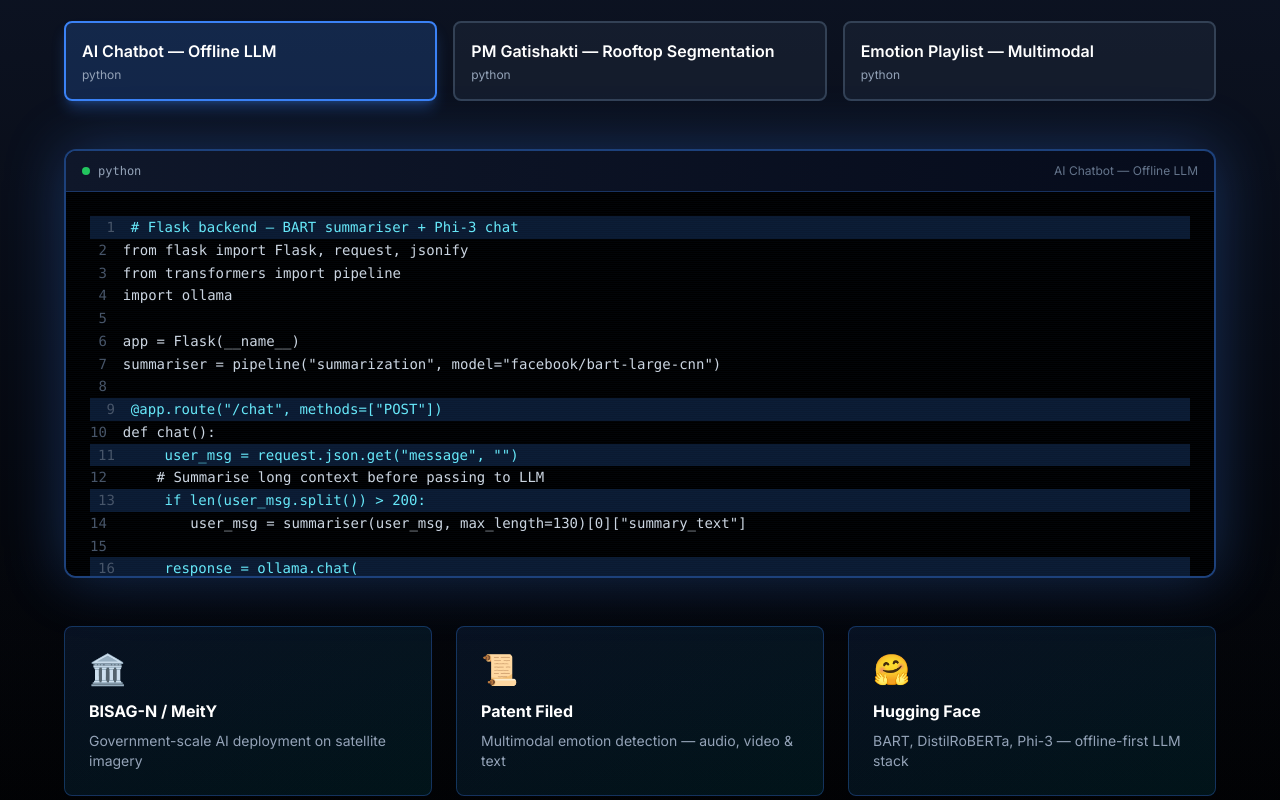
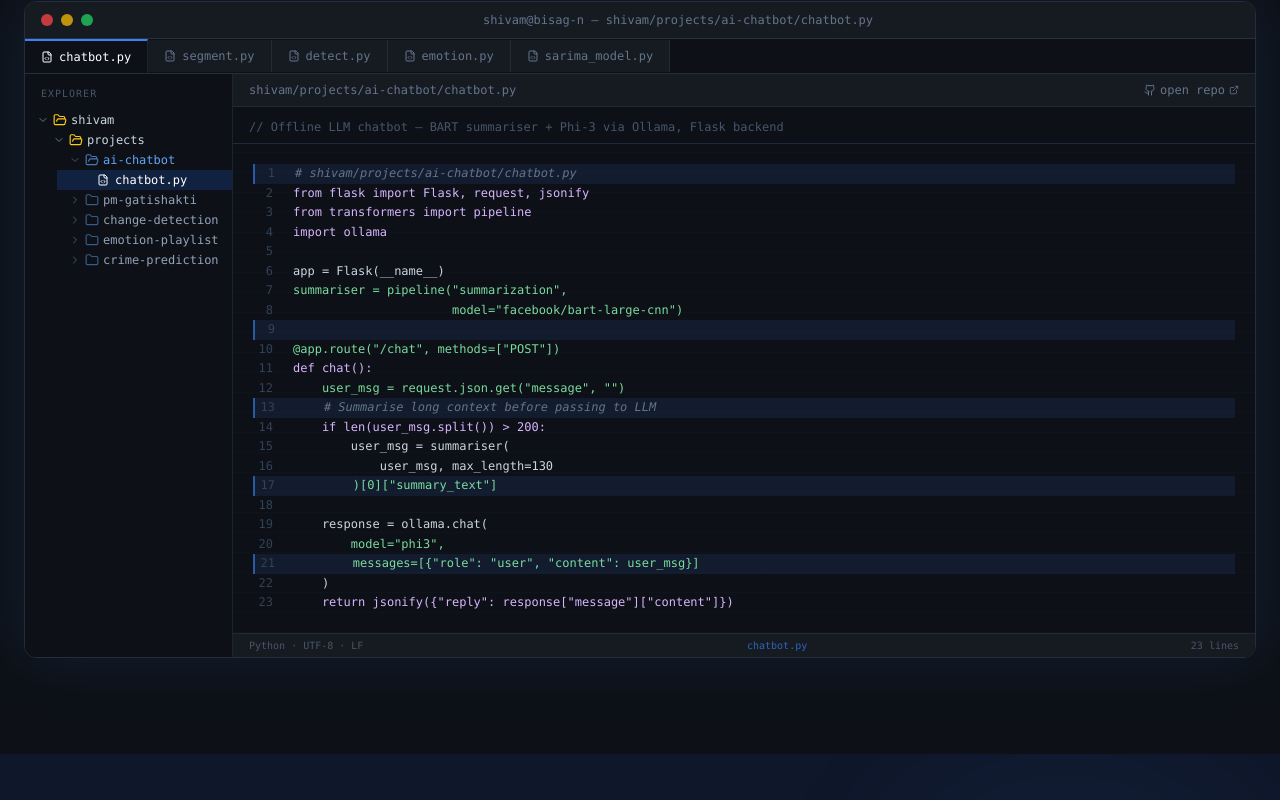
Before and after one commit to shivamshukla-exe/portfolio, a React (Vite) app: page / in a window 1280 px wide. Shown: the part 2240-3040 px from the top of the page. Built offline with nearby package versions, Linux system fonts and the light colour scheme.

Commit message:
ide-style code showcase, fix experience nav highlight

```diff
--- a/src/components/About.tsx
+++ b/src/components/About.tsx
@@ -120,6 +120,7 @@ export default function About() {
         </div>
 
         <div
+          id="experience"
           className={`transition-all duration-1000 delay-600 ${
             isVisible ? 'opacity-100 translate-y-0' : 'opacity-0 translate-y-20'
           }`}
--- a/src/components/CodeShowcase.tsx
+++ b/src/components/CodeShowcase.tsx
@@ -1,48 +1,56 @@
 import { useEffect, useRef, useState } from 'react';
 import gsap from 'gsap';
+import { Github, ExternalLink, ChevronRight, ChevronDown, FileCode, Folder, FolderOpen } from 'lucide-react';
 
 interface CodeSnippet {
-  title: string;
+  file: string;       // filename shown in tab + tree
+  path: string;       // full tree path shown in breadcrumb
   language: string;
+  github: string;
+  description: string;
   code: string;
   highlights: number[];
 }
 
-export default function CodeShowcase() {
-  const [activeSnippet, setActiveSnippet] = useState(0);
-  const containerRef = useRef<HTMLDivElement>(null);
-  const codeRef = useRef<HTMLPreElement>(null);
-
-  const snippets: CodeSnippet[] = [
+const SNIPPETS: CodeSnippet[] = [
   {
-      title: 'AI Chatbot — Offline LLM',
+    file: 'chatbot.py',
+    path: 'shivam/projects/ai-chatbot/chatbot.py',
     language: 'python',
-      code: `# Flask backend — BART summariser + Phi-3 chat
+    github: 'https://github.com/shivamshukla-exe/portfolio',
+    description: 'Offline LLM chatbot — BART summariser + Phi-3 via Ollama, Flask backend',
+    code: `# shivam/projects/ai-chatbot/chatbot.py
 from flask import Flask, request, jsonify
 from transformers import pipeline
 import ollama
 
 app = Flask(__name__)
-summariser = pipeline("summarization", model="facebook/bart-large-cnn")
+summariser = pipeline("summarization",
+                      model="facebook/bart-large-cnn")
 
 @app.route("/chat", methods=["POST"])
 def chat():
     user_msg = request.json.get("message", "")
     # Summarise long context before passing to LLM
     if len(user_msg.split()) > 200:
-        user_msg = summariser(user_msg, max_length=130)[0]["summary_text"]
+        user_msg = summariser(
+            user_msg, max_length=130
+        )[0]["summary_text"]
 
     response = ollama.chat(
         model="phi3",
         messages=[{"role": "user", "content": user_msg}]
     )
     return jsonify({"reply": response["message"]["content"]})`,
-      highlights: [1, 9, 11, 13, 16],
+    highlights: [1, 9, 13, 17, 21],
   },
   {
-      title: 'PM Gatishakti — Rooftop Segmentation',
+    file: 'segment.py',
+    path: 'shivam/projects/pm-gatishakti/segment.py',
     language: 'python',
-      code: `# DeepLabV3+ inference on satellite tiles (BISAG-N)
+    github: 'https://github.com/shivamshukla-exe/Change_Detection',
+    description: 'DeepLabV3+ rooftop segmentation on satellite tiles — BISAG-N / MeitY',
+    code: `# shivam/projects/pm-gatishakti/segment.py
 import torch
 from torchvision.models.segmentation import deeplabv3_resnet101
 
@@ -51,141 +59,361 @@ model.load_state_dict(torch.load("rooftop_seg.pth"))
 model.eval()
 
 def segment_rooftop(tile_tensor):
+    """Infer rooftop mask. Returns (mask, coverage_pct)."""
     with torch.no_grad():
-        output = model(tile_tensor)["out"]
-    mask = output.argmax(1).squeeze().numpy()
-    # mask: 0 = background, 1 = rooftop
+        out = model(tile_tensor)["out"]
+    mask = out.argmax(1).squeeze().numpy()
+    # 0 = background, 1 = rooftop
     coverage = (mask == 1).sum() / mask.size * 100
     return mask, round(coverage, 2)
 
-# Improved mIoU by ~15% over baseline U-Net`,
-      highlights: [1, 8, 10, 13, 16],
+# mIoU improved ~15% over baseline U-Net`,
+    highlights: [1, 9, 11, 15, 18],
   },
   {
-      title: 'Emotion Playlist — Multimodal',
+    file: 'detect.py',
+    path: 'shivam/projects/change-detection/detect.py',
     language: 'python',
-      code: `# Fuse audio + video + text emotion scores → Spotify playlist
+    github: 'https://github.com/shivamshukla-exe/Change_Detection',
+    description: 'Before/after satellite image diff — structural changes, encroachments',
+    code: `# shivam/projects/change-detection/detect.py
+import cv2, numpy as np
+
+def detect_changes(img_before, img_after,
+                   threshold=30, min_area=200):
+    """Align, normalise, diff, filter noise."""
+    # Colour-normalise both frames
+    b = cv2.cvtColor(img_before, cv2.COLOR_BGR2LAB)
+    a = cv2.cvtColor(img_after,  cv2.COLOR_BGR2LAB)
+
+    diff = cv2.absdiff(b, a)
+    gray = cv2.cvtColor(diff, cv2.COLOR_LAB2BGR)
+    gray = cv2.cvtColor(gray, cv2.COLOR_BGR2GRAY)
+
+    _, binary = cv2.threshold(gray, threshold,
+                               255, cv2.THRESH_BINARY)
+    # Remove noise by minimum contour area
+    contours, _ = cv2.findContours(
+        binary, cv2.RETR_EXTERNAL,
+        cv2.CHAIN_APPROX_SIMPLE
+    )
+    return [c for c in contours
+            if cv2.contourArea(c) >= min_area]`,
+    highlights: [1, 4, 7, 14, 17],
+  },
+  {
+    file: 'emotion.py',
+    path: 'shivam/projects/emotion-playlist/emotion.py',
+    language: 'python',
+    github: 'https://github.com/shivamshukla-exe/Emotion-Driven-Playlist-Generator',
+    description: 'NLP emotion detection → Spotify playlist — Patent filed',
+    code: `# shivam/projects/emotion-playlist/emotion.py
 from transformers import pipeline as hf_pipeline
-import librosa, spotipy
+import spotipy
 
-text_clf   = hf_pipeline("text-classification", model="j-hartmann/emotion-english-distilroberta-base")
-audio_clf  = lambda path: extract_valence_arousal(librosa.load(path))
-video_clf  = lambda frame: fer_model.predict(frame)
+EMOTIONS = ["happy","sad","angry","anxious",
+            "surprised","neutral"]
 
-def fuse_emotions(text, audio_path, video_frame):
-    scores = {
-        "text":  text_clf(text)[0],
-        "audio": audio_clf(audio_path),
-        "video": video_clf(video_frame),
-    }
-    # Weighted ensemble — 20% lower CPU vs single-modal loop
-    dominant = max(scores, key=lambda k: scores[k]["score"])
-    return dominant
+clf = hf_pipeline(
+    "text-classification",
+    model="j-hartmann/emotion-english-distilroberta-base",
+    return_all_scores=True,
+)
 
+def detect_and_play(text: str, sp: spotipy.Spotify):
+    """Detect dominant emotion and queue a playlist."""
+    scores = clf(text)[0]
+    dominant = max(scores, key=lambda x: x["score"])
+    emotion  = dominant["label"].lower()
+
+    results = sp.search(
+        q=f"{emotion} mood", type="playlist", limit=1
+    )
+    playlist = results["playlists"]["items"][0]
+    sp.start_playback(context_uri=playlist["uri"])
+    return emotion, playlist["name"]
 # Patent application filed — 3-modality fusion`,
-      highlights: [1, 7, 9, 14, 17],
+    highlights: [1, 8, 13, 16, 20],
+  },
+  {
+    file: 'sarima_model.py',
+    path: 'shivam/projects/crime-prediction/sarima_model.py',
+    language: 'python',
+    github: 'https://github.com/shivamshukla-exe/Crime-Prediction-using-SARIMA-modelling',
+    description: 'SARIMA crime forecasting — 167 police stations, 30-day horizon',
+    code: `# shivam/projects/crime-prediction/sarima_model.py
+import pandas as pd
+from pmdarima import auto_arima
+
+def fit_district_model(df: pd.DataFrame,
+                        district: str,
+                        crime_type: str):
+    """Auto-optimise SARIMA per district × crime type."""
+    series = (df
+        .query("district == @district and type == @crime_type")
+        .set_index("date")["count"]
+        .asfreq("MS")
+        .fillna(0)
+    )
+    model = auto_arima(
+        series,
+        seasonal=True, m=12,
+        information_criterion="aic",
+        suppress_warnings=True,
+    )
+    forecast = model.predict(n_periods=30)
+    return pd.Series(forecast,
+                     name=f"{district}_{crime_type}")
+# 167 stations • 13 charts • Plotly Dash + React-Leaflet`,
+    highlights: [1, 6, 9, 14, 21],
   },
 ];
 
-  const current = snippets[activeSnippet];
+// tree structure
+const TREE = [
+  {
+    name: 'shivam', type: 'root', open: true,
+    children: [
+      {
+        name: 'projects', type: 'folder', open: true,
+        children: [
+          { name: 'ai-chatbot',       type: 'folder', file: 'chatbot.py',      idx: 0 },
+          { name: 'pm-gatishakti',    type: 'folder', file: 'segment.py',      idx: 1 },
+          { name: 'change-detection', type: 'folder', file: 'detect.py',       idx: 2 },
+          { name: 'emotion-playlist', type: 'folder', file: 'emotion.py',      idx: 3 },
+          { name: 'crime-prediction', type: 'folder', file: 'sarima_model.py', idx: 4 },
+        ],
+      },
+    ],
+  },
+];
+
+export default function CodeShowcase() {
+  const [active, setActive] = useState(0);
+  const [openFolders, setOpenFolders] = useState<Set<string>>(
+    new Set(['shivam', 'projects', 'ai-chatbot'])
+  );
+  const codeRef = useRef<HTMLPreElement>(null);
+  const current = SNIPPETS[active];
+
+  const toggleFolder = (name: string) => {
+    setOpenFolders(prev => {
+      const next = new Set(prev);
+      next.has(name) ? next.delete(name) : next.add(name);
+      return next;
+    });
+  };
+
+  const selectFile = (idx: number, folderName: string) => {
+    setActive(idx);
+    setOpenFolders(prev => new Set([...prev, folderName]));
+  };
 
   useEffect(() => {
-    if (codeRef.current) {
-      gsap.fromTo(
-        codeRef.current,
-        { opacity: 0, y: 20 },
-        { opacity: 1, y: 0, duration: 0.6, ease: 'power2.out' }
+    if (!codeRef.current) return;
+    gsap.fromTo(codeRef.current,
+      { opacity: 0, y: 10 },
+      { opacity: 1, y: 0, duration: 0.35, ease: 'power2.out' }
     );
-    }
-  }, [activeSnippet]);
+  }, [active]);
 
   return (
-    <section className="relative py-24 px-6 bg-gradient-to-b from-slate-900 to-black overflow-hidden">
-      <div className="absolute inset-0 opacity-10">
-        <div className="absolute inset-0 bg-gradient-to-t from-blue-600/5 via-transparent to-transparent"></div>
+    <section className="relative py-24 px-4 md:px-6 bg-[#0d1117] overflow-hidden">
+      <div className="max-w-7xl mx-auto relative z-10">
+
+        {/* heading */}
+        <div className="mb-10">
+          <h2 className="text-5xl md:text-6xl font-black text-white mb-2">Code I've Written</h2>
+          <div className="w-14 h-1 bg-blue-500 mb-3" />
+          <p className="text-slate-500 font-mono text-sm">~/shivam/projects — 5 repos</p>
         </div>
 
-      <div className="max-w-6xl mx-auto relative z-10">
-        <div className="text-center mb-16">
-          <h2 className="text-5xl md:text-6xl font-black text-white mb-4 bg-clip-text text-transparent bg-gradient-to-r from-blue-400 to-cyan-300">
-            Code I've Written
-          </h2>
-          <p className="text-slate-400">Snippets from real projects — chatbot, satellite segmentation, emotion AI</p>
+        {/* IDE shell */}
+        <div className="rounded-xl overflow-hidden border border-slate-700/60 shadow-2xl"
+             style={{ boxShadow: '0 0 60px rgba(59,130,246,0.12)' }}>
+
+          {/* title bar */}
+          <div className="flex items-center gap-2 px-4 py-2.5 bg-[#161b22] border-b border-slate-700/60">
+            <span className="w-3 h-3 rounded-full bg-red-500/80" />
+            <span className="w-3 h-3 rounded-full bg-yellow-500/80" />
+            <span className="w-3 h-3 rounded-full bg-green-500/80" />
+            <span className="ml-4 text-slate-500 text-xs font-mono flex-1 text-center">
+              shivam@bisag-n  —  {current.path}
+            </span>
           </div>
 
-        <div className="grid md:grid-cols-3 gap-4 mb-12">
-          {snippets.map((snippet, i) => (
+          {/* tab bar */}
+          <div className="flex items-center bg-[#0d1117] border-b border-slate-700/60 overflow-x-auto">
+            {SNIPPETS.map((s, i) => (
               <button
                 key={i}
-              onClick={() => setActiveSnippet(i)}
-              className={`p-4 rounded-lg border-2 transition-all duration-300 text-left group ${
-                activeSnippet === i
-                  ? 'border-blue-500 bg-blue-500/20 shadow-lg shadow-blue-500/30'
-                  : 'border-slate-700 bg-slate-800/50 hover:border-blue-500/50 hover:bg-slate-800'
+                onClick={() => selectFile(i, s.path.split('/')[2])}
+                className={`flex items-center gap-1.5 px-4 py-2 text-xs font-mono whitespace-nowrap border-r border-slate-700/40 transition-colors duration-150 ${
+                  active === i
+                    ? 'bg-[#0d1117] text-white border-t-2 border-t-blue-500'
+                    : 'bg-[#161b22] text-slate-500 hover:text-slate-300'
                 }`}
               >
-              <p className="font-semibold text-white group-hover:text-cyan-300 transition-colors">
-                {snippet.title}
-              </p>
-              <p className="text-xs text-slate-400 mt-1">{snippet.language}</p>
+                <FileCode className="w-3 h-3" />
+                {s.file}
               </button>
             ))}
           </div>
 
-        <div
-          ref={containerRef}
-          className="relative bg-black border-2 border-blue-500/50 rounded-xl overflow-hidden shadow-2xl"
-          style={{ boxShadow: '0 0 60px rgba(59, 130, 246, 0.3)' }}
+          {/* body: file tree + editor */}
+          <div className="flex" style={{ minHeight: '480px' }}>
+
+            {/* file tree sidebar */}
+            <div className="w-52 flex-shrink-0 bg-[#0d1117] border-r border-slate-700/40 py-3 overflow-y-auto text-xs font-mono">
+              <p className="text-slate-600 uppercase tracking-widest text-[10px] px-4 mb-2">Explorer</p>
+
+              {/* root */}
+              <div>
+                <button
+                  onClick={() => toggleFolder('shivam')}
+                  className="flex items-center gap-1 px-3 py-0.5 w-full text-left text-slate-300 hover:bg-slate-800/50"
                 >
-          <div className="bg-gradient-to-r from-slate-900 to-blue-900/20 px-4 py-3 flex items-center justify-between border-b border-blue-500/30">
-            <span className="text-slate-400 text-xs font-mono flex items-center gap-2">
-              <span className="w-2 h-2 bg-green-500 rounded-full"></span>
-              {current.language}
-            </span>
-            <span className="text-slate-500 text-xs">{current.title}</span>
+                  {openFolders.has('shivam')
+                    ? <ChevronDown className="w-3 h-3 text-slate-500" />
+                    : <ChevronRight className="w-3 h-3 text-slate-500" />}
+                  <FolderOpen className="w-3.5 h-3.5 text-yellow-400" />
+                  <span>shivam</span>
+                </button>
+
+                {openFolders.has('shivam') && (
+                  <div className="pl-4">
+                    <button
+                      onClick={() => toggleFolder('projects')}
+                      className="flex items-center gap-1 px-3 py-0.5 w-full text-left text-slate-300 hover:bg-slate-800/50"
+                    >
+                      {openFolders.has('projects')
+                        ? <ChevronDown className="w-3 h-3 text-slate-500" />
+                        : <ChevronRight className="w-3 h-3 text-slate-500" />}
+                      <FolderOpen className="w-3.5 h-3.5 text-yellow-400" />
+                      <span>projects</span>
+                    </button>
+
+                    {openFolders.has('projects') && (
+                      <div className="pl-4">
+                        {SNIPPETS.map((s, i) => {
+                          const folder = s.path.split('/')[2];
+                          const isActive = active === i;
+                          const isOpen = openFolders.has(folder);
+                          return (
+                            <div key={i}>
+                              <button
+                                onClick={() => toggleFolder(folder)}
+                                className={`flex items-center gap-1 px-3 py-0.5 w-full text-left hover:bg-slate-800/50 ${
+                                  isActive ? 'text-blue-400' : 'text-slate-400'
+                                }`}
+                              >
+                                {isOpen
+                                  ? <ChevronDown className="w-3 h-3 text-slate-600" />
+                                  : <ChevronRight className="w-3 h-3 text-slate-600" />}
+                                {isOpen
+                                  ? <FolderOpen className="w-3.5 h-3.5 text-blue-400/70" />
+                                  : <Folder className="w-3.5 h-3.5 text-blue-400/50" />}
+                                <span className="truncate">{folder}</span>
+                              </button>
+
+                              {isOpen && (
+                                <button
+                                  onClick={() => selectFile(i, folder)}
+                                  className={`flex items-center gap-1.5 pl-10 pr-3 py-0.5 w-full text-left hover:bg-slate-800/50 ${
+                                    isActive
+                                      ? 'text-white bg-blue-600/20'
+                                      : 'text-slate-500 hover:text-slate-300'
+                                  }`}
+                                >
+                                  <FileCode className="w-3 h-3 flex-shrink-0" />
+                                  <span className="truncate">{s.file}</span>
+                                </button>
+                              )}
+                            </div>
+                          );
+                        })}
+                      </div>
+                    )}
+                  </div>
+                )}
+              </div>
             </div>
 
+            {/* editor panel */}
+            <div className="flex-1 flex flex-col overflow-hidden bg-[#0d1117]">
+
+              {/* breadcrumb + description bar */}
+              <div className="flex items-center justify-between px-4 py-2 border-b border-slate-700/40 bg-[#161b22]">
+                <span className="text-slate-500 text-xs font-mono truncate">
+                  {current.path}
+                </span>
+                <a
+                  href={current.github}
+                  target="_blank"
+                  rel="noopener noreferrer"
+                  className="flex items-center gap-1 text-xs font-mono text-slate-500 hover:text-blue-400 transition-colors flex-shrink-0 ml-4"
+                >
+                  <Github className="w-3 h-3" />
+                  <span>open repo</span>
+                  <ExternalLink className="w-2.5 h-2.5" />
+                </a>
+              </div>
+
+              {/* description strip */}
+              <div className="px-4 py-1.5 bg-[#0d1117] border-b border-slate-800">
+                <span className="text-slate-600 text-xs font-mono">// {current.description}</span>
+              </div>
+
+              {/* code */}
               <pre
                 ref={codeRef}
-            className="font-mono text-sm p-6 overflow-x-auto bg-black text-slate-300 leading-relaxed max-h-96"
+                className="flex-1 overflow-auto p-5 text-xs leading-relaxed font-mono text-slate-300"
                 style={{
-              backgroundImage:
-                'repeating-linear-gradient(0deg, rgba(59, 130, 246, 0.03) 0px, rgba(59, 130, 246, 0.03) 1px, transparent 1px, transparent 2px)',
+                  background: '#0d1117',
+                  backgroundImage: 'repeating-linear-gradient(0deg, rgba(59,130,246,0.025) 0px, rgba(59,130,246,0.025) 1px, transparent 1px, transparent 20px)',
                 }}
               >
                 {current.code.split('\n').map((line, i) => (
                   <div
                     key={i}
-                className={`transition-all duration-300 ${
+                    className={`flex transition-colors duration-200 ${
                       current.highlights.includes(i + 1)
-                    ? 'bg-blue-500/20 text-cyan-300 pl-2'
+                        ? 'bg-blue-500/10 border-l-2 border-blue-500/60'
                         : ''
                     }`}
                   >
-                <span className="text-slate-600 mr-4 select-none">{String(i + 1).padStart(2, ' ')}</span>
-                {line}
+                    {/* line number */}
+                    <span className="select-none text-slate-700 text-right pr-5"
+                          style={{ minWidth: '2.5rem' }}>
+                      {i + 1}
+                    </span>
+                    {/* code line with basic syntax colouring */}
+                    <span className={syntaxColor(line)}>
+                      {line || ' '}
+                    </span>
                   </div>
                 ))}
               </pre>
+
+              {/* status bar */}
+              <div className="flex items-center justify-between px-4 py-1 bg-[#161b22] border-t border-slate-700/40 text-[10px] font-mono text-slate-600">
+                <span>Python · UTF-8 · LF</span>
+                <span className="text-blue-500/70">{current.file}</span>
+                <span>{current.code.split('\n').length} lines</span>
               </div>
-
-        <div className="mt-12 grid md:grid-cols-3 gap-6">
-          {[
-            { emoji: '🏛️', title: 'BISAG-N / MeitY', desc: 'Government-scale AI deployment on satellite imagery' },
-            { emoji: '📜', title: 'Patent Filed', desc: 'Multimodal emotion detection — audio, video & text' },
-            { emoji: '🤗', title: 'Hugging Face', desc: 'BART, DistilRoBERTa, Phi-3 — offline-first LLM stack' },
-          ].map((item, i) => (
-            <div
-              key={i}
-              className="p-6 bg-gradient-to-br from-blue-500/10 to-cyan-500/10 border border-blue-500/30 rounded-lg hover:border-blue-400/60 transition-all duration-300 hover:scale-105"
-            >
-              <div className="text-3xl mb-3">{item.emoji}</div>
-              <p className="font-bold text-white mb-2">{item.title}</p>
-              <p className="text-slate-400 text-sm">{item.desc}</p>
             </div>
-          ))}
+          </div>
         </div>
       </div>
     </section>
   );
 }
+
+/** Minimal syntax tinting — keywords, comments, strings */
+function syntaxColor(line: string): string {
+  if (line.trim().startsWith('#')) return 'text-slate-500 italic';
+  if (/^\s*(def |class |import |from |return |with |if |for |while )/.test(line))
+    return 'text-purple-300';
+  if (/"[^"]*"|'[^']*'/.test(line)) return 'text-green-300/90';
+  return 'text-slate-300';
+}
```
Lines whose indentation alone changed are shown as unchanged.
